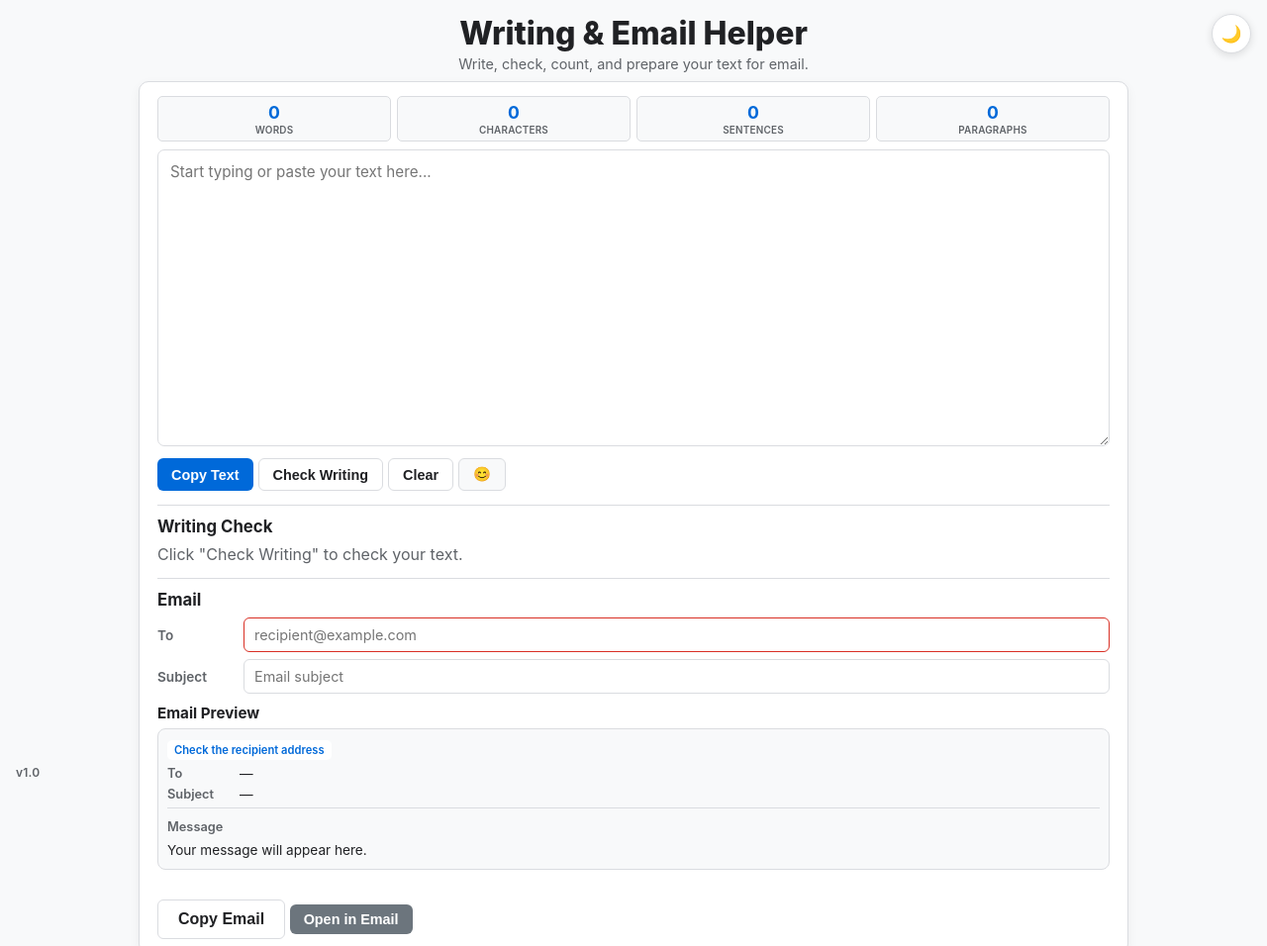
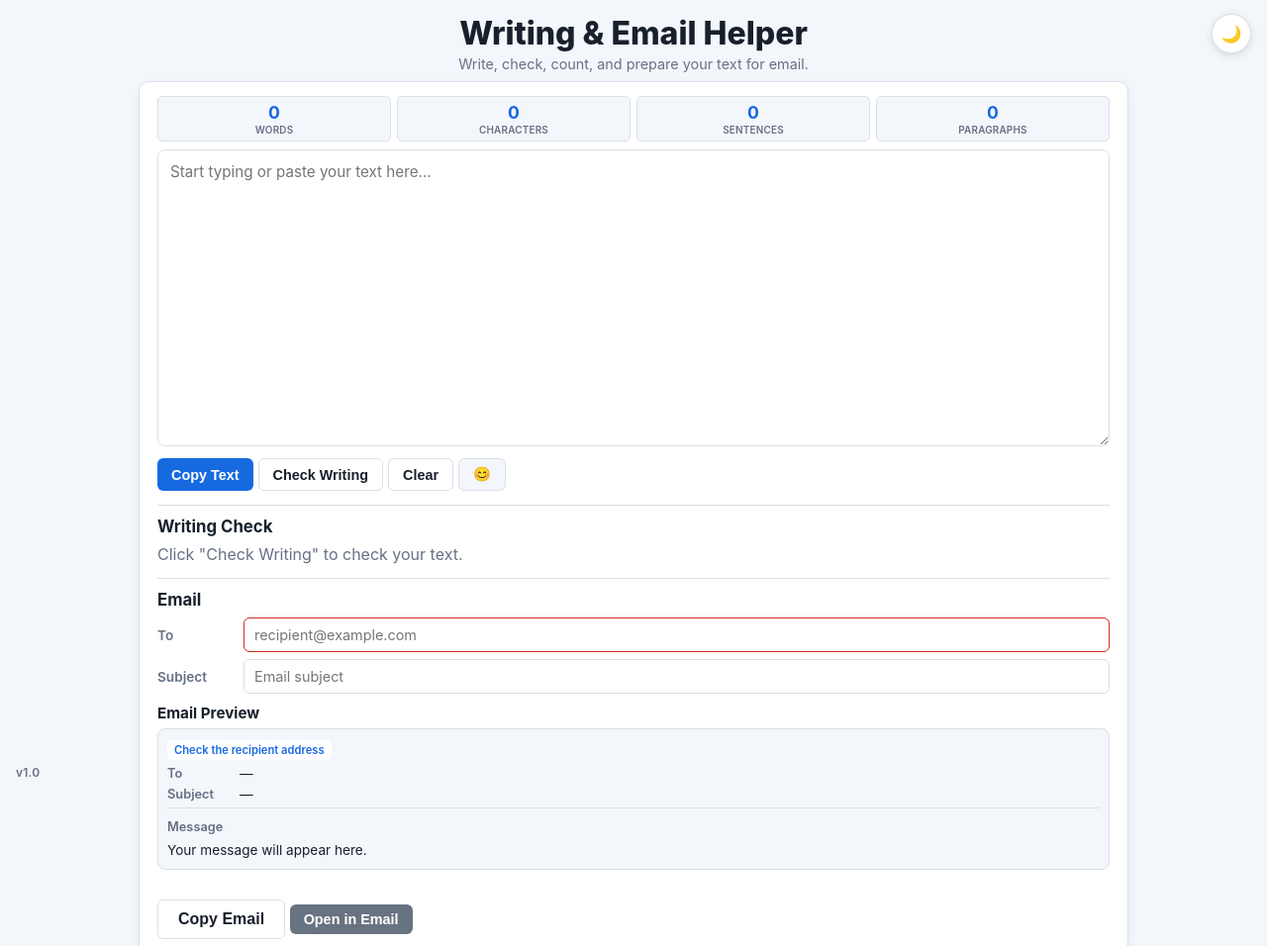
Before and after one commit to klas-GH/myWriterChk, a website: page index.html in a window 1280 px wide. Shown: the top 956 px of the page at 99% size. Drawn offline with Linux system fonts and the light colour scheme.

Commit message:
Apply the new day and night palette

```diff
--- a/index.html
+++ b/index.html
@@ -8,7 +8,7 @@
 
     <!-- Installed-app metadata. theme-color matches --primary-color. -->
     <link rel="manifest" href="manifest.webmanifest">
-    <meta name="theme-color" content="#0069d9">
+    <meta name="theme-color" content="#1769e0">
     <meta name="application-name" content="Writer Helper">
     <meta name="mobile-web-app-capable" content="yes">
     <meta name="apple-mobile-web-app-capable" content="yes">
--- a/style.css
+++ b/style.css
@@ -1,44 +1,53 @@
 :root {
-    --primary-color: #0069d9;
-    --bg-color: #f8f9fa;
-    --text-dark: #202124;
-    --text-muted: #5f6368;
-    --border-color: #dadce0;
+    --primary-color: #1769e0;
+    --primary-hover: #0f5bc7;
+    --bg-color: #f3f6fa;
+    --text-dark: #17202b;
+    --text-muted: #667085;
+    --border-color: #d9e0e8;
     --panel-bg: #ffffff;
 
-    --success-color: #146c2f;
-    --warning-color: #9a5700;
-    --error-color: #d93025;
+    --success-color: #18794e;
+    --warning-color: #9a5b00;
+    --error-color: #d1291d;
 
     /* Text drawn on top of --primary-color. */
     --on-primary: #ffffff;
 
     /* Surfaces that sit on top of the panel (fix previews, emoji picker). */
     --raised-bg: #ffffff;
-    --raised-bg-hover: #eaf3ff;
+    --raised-bg-hover: #edf5ff;
+
+    /* The mail button keeps its own green in both themes. */
+    --email-color: #188038;
+    --email-hover: #137333;
 
     /* Native widgets (form fields, scrollbars) follow the light theme. */
     color-scheme: light;
 }
 
 html.dark-theme {
-    --primary-color: #5aa9ff;
+    --primary-color: #72b7ff;
+    --primary-hover: #91c8ff;
 
-    --bg-color: #151a21;
-    --text-dark: #e8eaed;
-    --text-muted: #aeb6c2;
-    --border-color: #343b46;
-    --panel-bg: #202630;
+    --bg-color: #0f141b;
+    --text-dark: #edf2f7;
+    --text-muted: #aab5c3;
+    --border-color: #303b49;
+    --panel-bg: #1a222d;
 
-    --success-color: #5fd18a;
-    --warning-color: #f0b35a;
-    --error-color: #ff7167;
+    --success-color: #63d391;
+    --warning-color: #f2b866;
+    --error-color: #ff756d;
 
     /* The dark theme's primary is a light blue, so text on it must be dark. */
-    --on-primary: #0d1520;
+    --on-primary: #07111d;
 
-    --raised-bg: #2b323d;
-    --raised-bg-hover: #37404f;
+    --raised-bg: #222c38;
+    --raised-bg-hover: #2c3948;
+
+    --email-color: #3fba72;
+    --email-hover: #55c783;
 
     color-scheme: dark;
 }
@@ -215,7 +224,7 @@ button:active {
 }
 
 .btn-primary:hover {
-    background-color: #0056b3;
+    background-color: var(--primary-hover);
 }
 
 .btn-secondary {
@@ -229,12 +238,12 @@ button:active {
 }
 
 .btn-email {
-    background-color: #188038;
+    background-color: var(--email-color);
     color: #ffffff;
 }
 
 .btn-email:hover {
-    background-color: #137333;
+    background-color: var(--email-hover);
 }
 
 
@@ -476,7 +485,7 @@ h2 {
 }
 
 .fix-all-btn:hover {
-    background-color: #0056b3;
+    background-color: var(--primary-hover);
 }
 
 @media (max-width: 600px) {
@@ -767,19 +776,19 @@ h2 {
 
 
 .btn-email.ready {
-    background-color: #188038;
+    background-color: var(--email-color);
 }
 
 .btn-email.ready:hover {
-    background-color: #137333;
+    background-color: var(--email-hover);
 }
 
 .btn-email:not(.ready) {
-    background-color: #6c757d;
+    background-color: #687382;
 }
 
 .btn-email:not(.ready):hover {
-    background-color: #5a6268;
+    background-color: #596371;
 }
 
 
```
Also changed, not shown: manifest.webmanifest.
